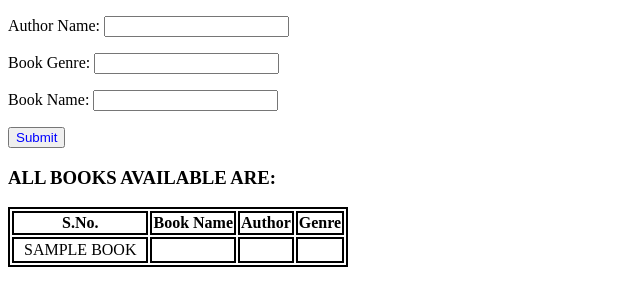
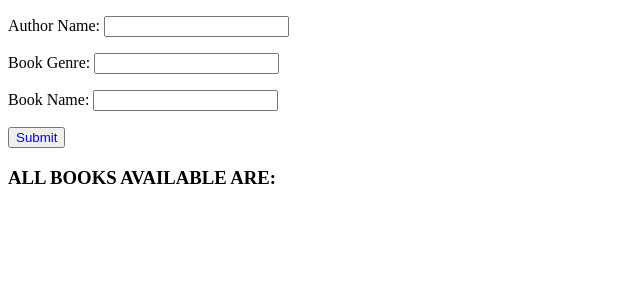
Before and after one commit to rupeshghimire7/BookSuggestor, a Django app: page /add in a window 1280 px wide. Shown: the top 306 px of the page, without its empty margins (0-640 px from the left). Run offline with Django 4.2, Linux system fonts and the light colour scheme; tables that the repository leaves empty hold one stand-in row (values such as "Sample post").

Commit message:
Book Dict in add books instead of list

```diff
--- a/BookSuggestor/books/templates/books/addData.html
+++ b/BookSuggestor/books/templates/books/addData.html
@@ -1,4 +1,6 @@
 <!DOCTYPE html>
+{% load mytags %}
+
 <html lang="en">
 <head>
     <meta charset="UTF-8">
@@ -33,25 +35,14 @@
 </form>
 
 <h3>ALL BOOKS AVAILABLE ARE:</h3>
-<table>
 
-    <tr>
-        <th>S.No.</th>
-        <th>Book Name</th>
-        <th>Author</th>
-        <th>Genre</th>
-    </tr>
 
     {% for book in books %}
-    <tr>
-        <td>{{book}}</td>
-        <td>{{book.name}}</td>
-        <td>{{book.author}}</td>
-        <td>{{book.genre}}</td>
-    </tr>
+        {{book}} <a href="{% url 'update' book.id %}">Update</a>
+        <hr>
     {% endfor %}
 
-</table>
+
 
 
 </body>
--- a/BookSuggestor/books/templates/books/matchBook.html
+++ b/BookSuggestor/books/templates/books/matchBook.html
@@ -14,6 +14,9 @@ Results
 {% comment %} {{key}}
 
 {{value|safe}} {% endcomment %}
+
+
+<h1>The Matching Books as per your preference are:</h1>
 {% for key,value in matching.items %}
 <a href="{% url 'detail' value|get_by_index:'id' %}">
 {{key}}
--- a/BookSuggestor/books/urls.py
+++ b/BookSuggestor/books/urls.py
@@ -5,5 +5,7 @@ urlpatterns = [
     path('add', views.addData, name="add"),
     path('',views.bookSuggestor, name='suggestor'),
     path('search', views.bookSearch, name='search'),
-    path('detail/<int:id>',views.bookDetails,name='detail')
+    path('detail/<int:id>',views.bookDetails,name='detail'),
+    path('update/<int:id>',views.updateBook,name='update'),
+    # path('delete/<int:id>',views.deleteBook,name='delete'),
 ]
--- a/BookSuggestor/books/views.py
+++ b/BookSuggestor/books/views.py
@@ -56,10 +56,25 @@ def getbooks():
 
     return book_list
 
+def allBooks():
+    cursor = connection.cursor()
+    book_list = getbooks()
+    allBooks_dict = {}
+    for book in book_list:
+        cursor.execute("SELECT * FROM books_book WHERE name=%s",[book])
+        book_data = dictfetchall(cursor)
+        for item in book_data:
+            name=item['name']
+            allBooks_dict[name] = item
+        # print("SINGLE BOOK LIST:",book_data)
+    # print("ALL BOOKS: ",allBooks_dict)
+    return(allBooks_dict)
+
+
 
 def addData(request):
     cursor = connection.cursor()
-    book_names = getbooks()
+    book_names = allBooks()
     allAuthors = getauthors()
     allTypes = getgenre()
     count = len(book_names)
@@ -119,6 +134,7 @@ def addData(request):
 
 
 def bookSuggestor(request):
+
     form = SearchForm()
     book_list = getbooks()
     context = {'form':form,'books':book_list}
@@ -201,13 +217,7 @@ def bookDetails(request, id):
 def updateBook(request,id):
     cursor = connection.cursor()
     cursor.execute("SELECT * FROM books_book where id = %s",[id])
-    book = dictfetchall(cursor)
-    context = {}
-    for detail in book:
-        context['name'] = detail["name"]
-        cursor.execute("Select aname from books_author where id=%s",[detail['author_id']])
-        context["author"] = cursor.fetchone()[0]
-        cursor.execute("Select type from books_genre where id=%s",[detail['genre_id']])
-        context["genre"] = cursor.fetchone()[0]
-        print(context)
-    return render(request,'books/updateBook.html', context )
+    book = cursor.fetchone()
+    print(book)
+
+    render(request, 'books/updateBook.html', {'book':book})
```
